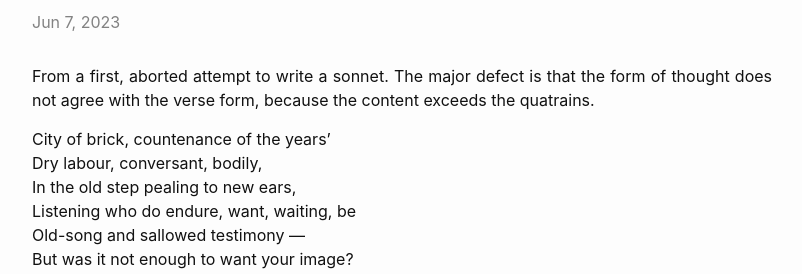
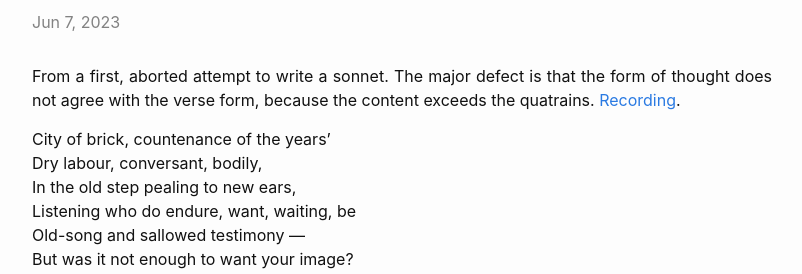
Before and after one commit to TheatrumMundi/TheatrumMundi, a Jekyll site: the page built from _posts/2023-06-07-composition-IV-mantua.markdown, in a window 1280 px wide. Shown: the part 210-484 px from the top of the page, without its empty margins (238-1040 px from the left). Built offline with Jekyll 4.4.1, drawn with Linux system fonts in a browser that asks for light colours; some web fonts are replaced.

Commit message:
Update 2023-06-07-composition-IV-mantua.markdown

```diff
--- a/_posts/2023-06-07-composition-IV-mantua.markdown
+++ b/_posts/2023-06-07-composition-IV-mantua.markdown
@@ -4,7 +4,7 @@ title:  "Composition IV (Mantua)"
 date:   2023-06-07 17:41:00 +0100
 categories: jekyll update
 ---
-From a first, aborted attempt to write a sonnet. The major defect is that the form of thought does not agree with the verse form, because the content exceeds the quatrains.
+From a first, aborted attempt to write a sonnet. The major defect is that the form of thought does not agree with the verse form, because the content exceeds the quatrains. [Recording](https://voca.ro/13I9pNhtEt9i).
 
 City of brick, countenance of the years’ <br>
 Dry labour, conversant, bodily, <br>
```
